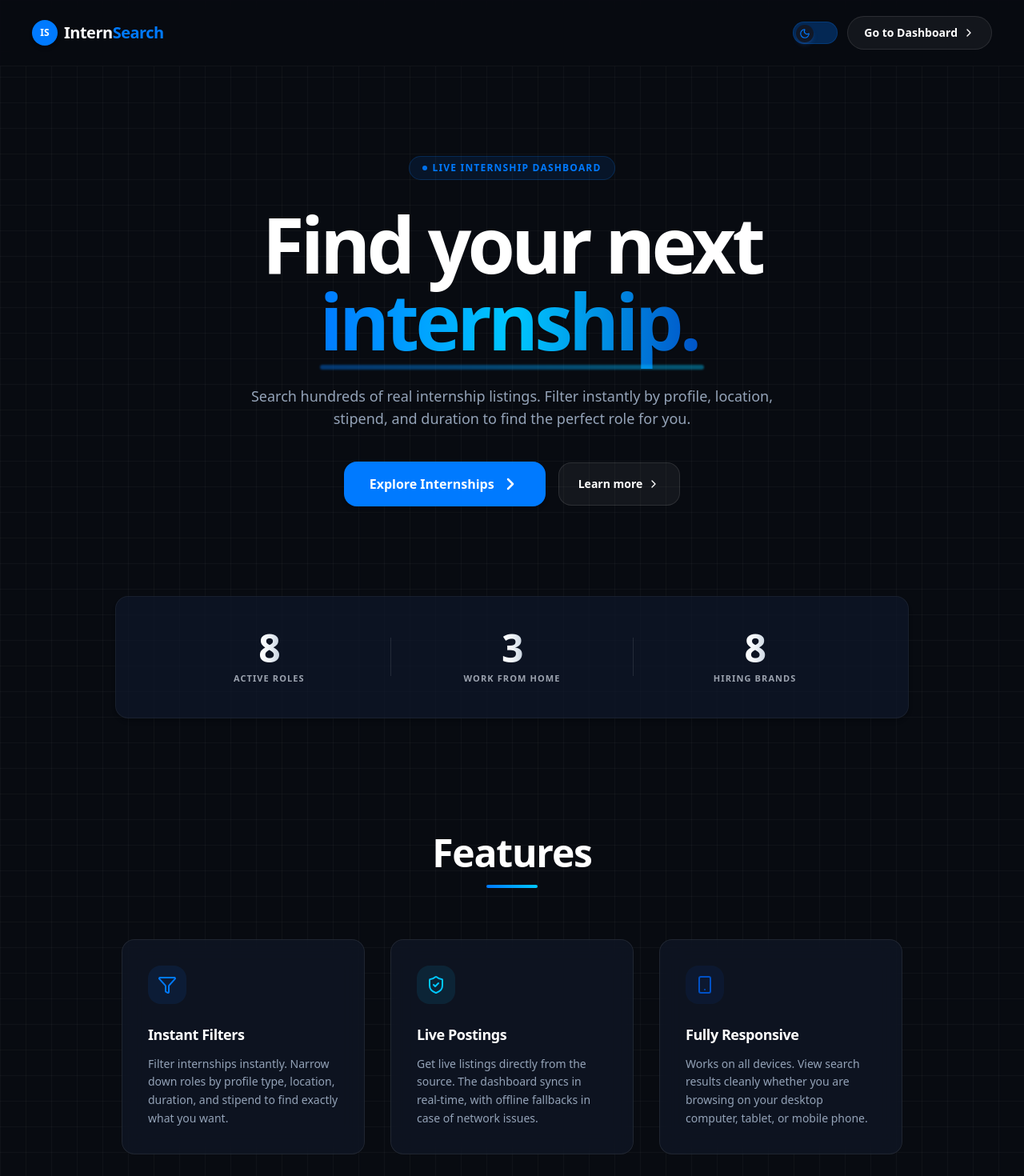
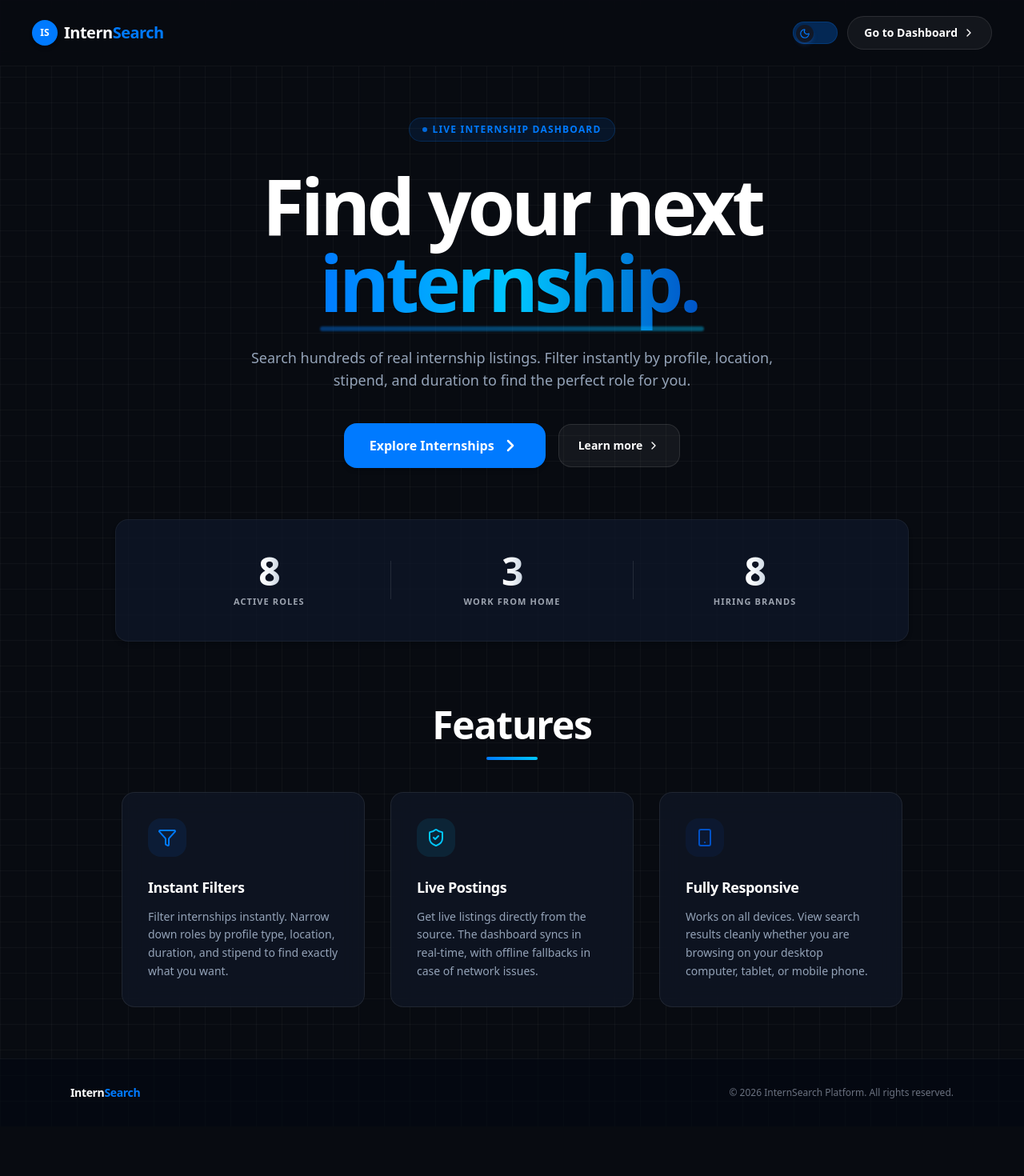
Before and after one commit to deepakstwt/InternSearch, a React (Vite) app: page / in a window 1280 px wide. Shown: the top 1470 px of the page at 80% size. After the commit the page ends 1408 px from the top, so only its background shows below. Built offline with nearby package versions, Linux system fonts and the light colour scheme; no server answers.

Commit message:
style: optimize vertical paddings and margins on desktop viewports

```diff
--- a/src/App.jsx
+++ b/src/App.jsx
@@ -171,8 +171,8 @@ function App() {
         </header>
       </div>
 
-      <main className="flex-grow max-w-7xl w-full mx-auto px-4 py-4 sm:py-8 relative z-10">
-        <div className="grid grid-cols-12 gap-4 sm:gap-6">
+      <main className="flex-grow max-w-7xl w-full mx-auto px-4 py-4 md:py-6 relative z-10">
+        <div className="grid grid-cols-12 gap-4 md:gap-5">
           <div className="col-span-12 lg:col-span-3 lg:sticky lg:top-[100px] lg:self-start">
             <FilterSidebar
               filters={filters}
@@ -182,7 +182,7 @@ function App() {
               internships={internships}
             />
           </div>
-          <div className="col-span-12 lg:col-span-9 space-y-4 sm:space-y-6">
+          <div className="col-span-12 lg:col-span-9 space-y-4 md:space-y-5">
             {!loading && !error && filteredInternships.length > 0 && (
               <StatsGrid stats={stats} />
             )}
--- a/src/pages/LandingPage.jsx
+++ b/src/pages/LandingPage.jsx
@@ -60,7 +60,7 @@ const LandingPage = ({ onExplore, stats }) => {
 
       <main className="flex-grow relative z-10">
 
-        <section className="max-w-5xl mx-auto px-6 pt-16 sm:pt-28 pb-10 sm:pb-20 text-center flex flex-col items-center">
+        <section className="max-w-5xl mx-auto px-6 pt-12 md:pt-16 pb-8 md:pb-12 text-center flex flex-col items-center">
 
 
           <div className="inline-flex items-center gap-1.5 text-xs font-semibold text-[#007AFF] bg-[#007AFF]/10 border border-[#007AFF]/20 rounded-full px-4 py-1.5 uppercase tracking-widest mb-8 select-none">
@@ -114,7 +114,7 @@ const LandingPage = ({ onExplore, stats }) => {
           </div>
         </section>
 
-        <section className="max-w-5xl mx-auto px-4 py-3 sm:py-8">
+        <section className="max-w-5xl mx-auto px-4 py-3 md:py-4">
           <div className={`rounded-2xl border p-8 md:p-10 shadow-md relative overflow-hidden ${
             isDark ? 'bg-slate-900/70 border-white/5' : 'bg-white border-gray-200/80'
           }`}>
@@ -159,9 +159,9 @@ const LandingPage = ({ onExplore, stats }) => {
           </div>
         </section>
 
-        <section id="features" className="max-w-5xl mx-auto px-6 py-12 sm:py-28 relative">
+        <section id="features" className="max-w-5xl mx-auto px-6 py-12 md:py-16 relative">
 
-          <div className="text-center mb-8 sm:mb-16 flex flex-col items-center">
+          <div className="text-center mb-8 md:mb-10 flex flex-col items-center">
             <h2 className={`text-3xl sm:text-5xl font-black tracking-tight max-w-xl ${
               isDark ? 'text-white' : 'text-gray-900'
             }`}>
@@ -237,7 +237,7 @@ const LandingPage = ({ onExplore, stats }) => {
       </main>
 
 
-      <footer className={`border-t py-6 sm:py-10 relative z-10 ${
+      <footer className={`border-t py-6 md:py-8 relative z-10 ${
         isDark ? 'bg-gray-950/60 border-white/[0.05]' : 'bg-white/60 border-black/[0.06]'
       }`}>
         <div className="max-w-6xl mx-auto px-6 flex flex-col sm:flex-row items-center justify-between gap-4">
```
